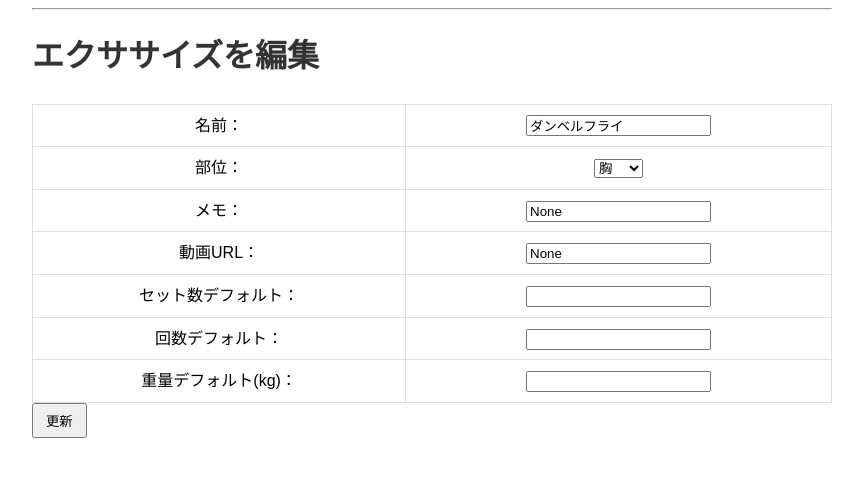
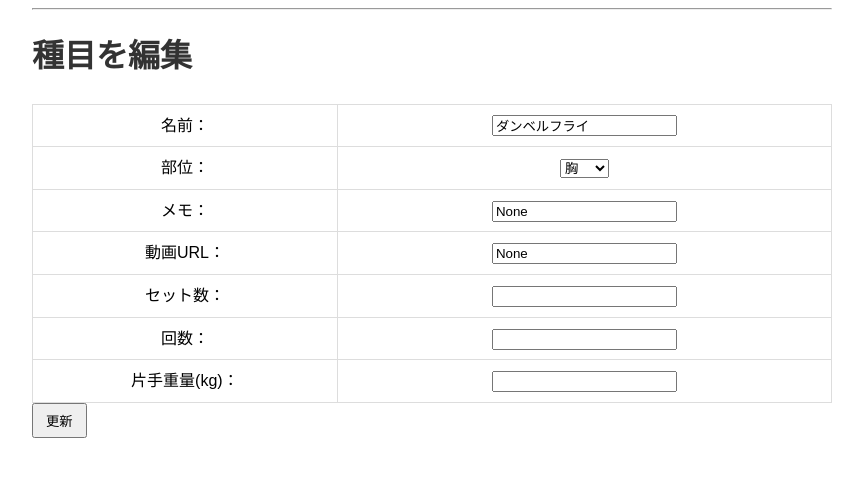
Before and after one commit to CapybaraWhiskers/masule-app, a Flask app: page /edit_exercise/1 in a window 1280 px wide. Shown: the part 46-523 px from the top of the page, without its empty margins (208-1071 px from the left). Run offline with Flask 3, Linux system fonts and the light colour scheme; data comes from the database, SQL or seed files in the repository.

Commit message:
Update edit_exercise.html
発表時ファイル

```diff
--- a/templates/edit_exercise.html
+++ b/templates/edit_exercise.html
@@ -1,8 +1,8 @@
 {% extends 'base.html' %}
-{% block title %}エクササイズ編集{% endblock %}
+{% block title %}種目編集{% endblock %}
 {% block content %}
-<h1>エクササイズを編集</h1>
-<!-- エクササイズ編集フォーム -->
+<h1>種目を編集</h1>
+<!-- 種目編集フォーム -->
 <form method="post">
   <table>
     <tr>
@@ -14,12 +14,12 @@
       <td>
         <!-- どの部位を鍛えるか選択 -->
         <select name="muscle_group">
-          <option value="胸" {% if exercise.muscle_group == '胸' %}selected{% endif %}>胸</option>
-          <option value="背中" {% if exercise.muscle_group == '背中' %}selected{% endif %}>背中</option>
-          <option value="脚" {% if exercise.muscle_group == '脚' %}selected{% endif %}>脚</option>
-          <option value="肩" {% if exercise.muscle_group == '肩' %}selected{% endif %}>肩</option>
-          <option value="腕" {% if exercise.muscle_group == '腕' %}selected{% endif %}>腕</option>
-          <option value="腹" {% if exercise.muscle_group == '腹' %}selected{% endif %}>腹</option>
+          <option value="胸" {% if exercise.muscle_group=='胸' %}selected{% endif %}>胸</option>
+          <option value="背中" {% if exercise.muscle_group=='背中' %}selected{% endif %}>背中</option>
+          <option value="脚" {% if exercise.muscle_group=='脚' %}selected{% endif %}>脚</option>
+          <option value="肩" {% if exercise.muscle_group=='肩' %}selected{% endif %}>肩</option>
+          <option value="腕" {% if exercise.muscle_group=='腕' %}selected{% endif %}>腕</option>
+          <option value="腹" {% if exercise.muscle_group=='腹' %}selected{% endif %}>腹</option>
         </select>
       </td>
     </tr>
@@ -32,16 +32,16 @@
       <td><input type="text" name="video_url" value="{{ exercise.video_url }}"></td>
     </tr>
     <tr>
-      <td>セット数デフォルト：</td>
+      <td>セット数：</td>
       <td><input type="number" name="default_sets" value="{{ exercise.default_sets }}" min="1"></td>
     </tr>
     <tr>
-      <td>回数デフォルト：</td>
+      <td>回数：</td>
       <td><input type="number" name="default_reps" value="{{ exercise.default_reps }}" min="1"></td>
     </tr>
     <tr>
-      <td>重量デフォルト(kg)：</td>
-      <td><input type="number" name="default_weight" value="{{ exercise.default_weight }}" step="0.1"></td>
+      <td>片手重量(kg)：</td>
+      <td><input type="number" name="default_weight" value="{{ exercise.default_weight }}" step="0.5"></td>
     </tr>
   </table>
   <button type="submit">更新</button>
```
